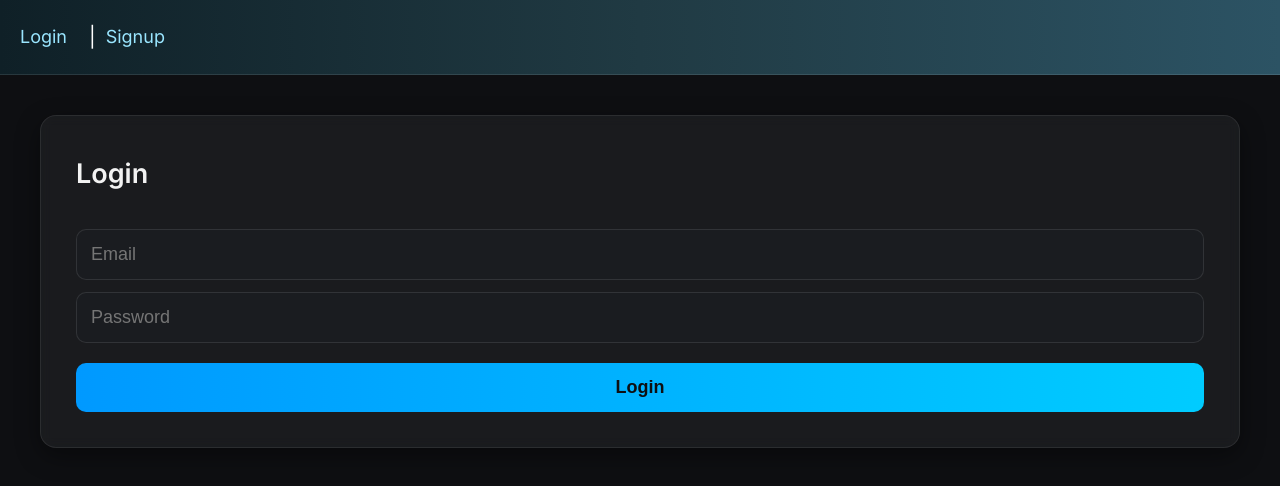
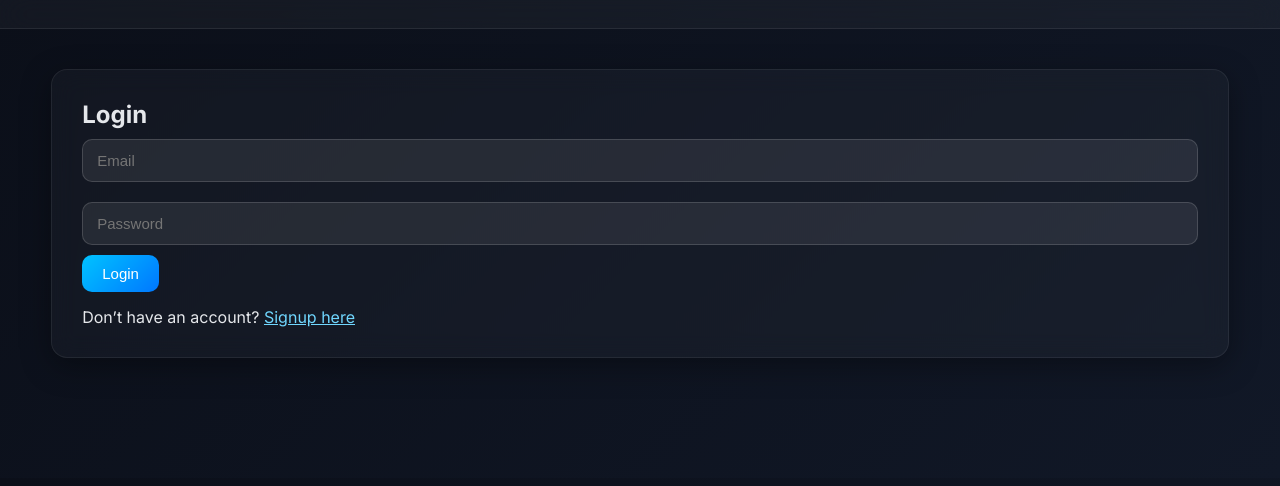
Before and after one commit to hrutanshu09/store-rating-platform, a React (Create React App) app in the folder frontend/: page /login in a window 1280 px wide. Shown: the top 486 px of the page. Built offline with nearby package versions, Linux system fonts and the light colour scheme.

Commit message:
Improved Frontend

```diff
--- a/frontend/public/index.html
+++ b/frontend/public/index.html
@@ -3,7 +3,9 @@
   <head>
     <meta charset="utf-8" />
     <link rel="icon" href="%PUBLIC_URL%/favicon.ico" />
-    <link href="https://fonts.googleapis.com/css2?family=Inter:wght@300;400;600&display=swap" rel="stylesheet">
+    <link rel="preconnect" href="https://fonts.googleapis.com">
+    <link rel="preconnect" href="https://fonts.gstatic.com" crossorigin>
+    <link href="https://fonts.googleapis.com/css2?family=Inter:wght@300;400;500;600;700&family=Poppins:wght@300;400;500&display=swap" rel="stylesheet">
     <meta name="viewport" content="width=device-width, initial-scale=1" />
     <meta name="theme-color" content="#000000" />
     <meta
--- a/frontend/src/App.js
+++ b/frontend/src/App.js
@@ -11,6 +11,8 @@ import AdminUserDetails from "./pages/admin/AdminUserDetails";
 import UpdatePassword from "./pages/common/UpdatePassword";
 import AdminAddUser from "./pages/admin/AdminAddUser";
 import AdminAddStore from "./pages/admin/AdminAddStore";
+import WelcomePage from "./pages/WelcomePage";
+
 
 import ProtectedRoute from "./components/ProtectedRoute";
 import Navbar from "./components/Navbar";
@@ -21,6 +23,7 @@ export default function App() {
       <Navbar />
 
       <Routes>
+        <Route path="/" element={<WelcomePage />} />
 
         {/* Public */}
         <Route path="/login" element={<LoginPage />} />
--- a/frontend/src/components/Navbar.jsx
+++ b/frontend/src/components/Navbar.jsx
@@ -1,42 +1,59 @@
-import { Link, useNavigate } from "react-router-dom";
+import { Link, useNavigate, useLocation } from "react-router-dom";
 
 export default function Navbar() {
   const user = JSON.parse(localStorage.getItem("user") || "null");
   const navigate = useNavigate();
+  const location = useLocation();
 
   const logout = () => {
     localStorage.clear();
     navigate("/login");
   };
 
+  const active = (path) =>
+    location.pathname === path ? "active" : "";
+
   return (
     <nav>
-      {user ? (
+      {/* LEFT SIDE */}
+      <div style={{ display: "flex", alignItems: "center" }}>
+
+        {user && (
           <>
-          <span>Welcome, {user.name} ({user.role})</span>
-          {" | "}
-          {user.role === "USER" && <Link to="/stores">Stores</Link>}
-          {user.role === "OWNER" && <Link to="/owner/dashboard">Dashboard</Link>}
+            <span style={{ marginRight: 15 }}>
+              Welcome, {user.name} ({user.role})
+            </span>
+
+            {user.role === "USER" && (
+              <Link className={active("/stores")} to="/stores">Stores</Link>
+            )}
+
+            {user.role === "OWNER" && (
+              <Link className={active("/owner/dashboard")} to="/owner/dashboard">Dashboard</Link>
+            )}
+
             {user.role === "ADMIN" && (
               <>
-              <Link to="/admin/dashboard">Admin Dashboard</Link> |{" "}
-              <Link to="/admin/users">Users</Link> |{" "}
-              <Link to="/admin/stores">Stores</Link>|{" "}
-              <Link to="/admin/add-user">Add User</Link> |{" "}
-              <Link to="/admin/add-store">Add Store</Link> |{" "}
+                <Link className={active("/admin/dashboard")} to="/admin/dashboard">Dashboard</Link>
+                <Link className={active("/admin/users")} to="/admin/users">Users</Link>
+                <Link className={active("/admin/stores")} to="/admin/stores">Stores</Link>
+                <Link className={active("/admin/add-user")} to="/admin/add-user">Add User</Link>
+                <Link className={active("/admin/add-store")} to="/admin/add-store">Add Store</Link>
 
               </>
             )}
-          {" | "}
-          <Link to="/update-password">Change Password</Link>
-          {" | "}
-          <button onClick={logout}>Logout</button>
+            <Link className={active("/update-password")} to="/update-password">
+                  Change Password
+                </Link>
           </>
-      ) : (
-        <>
-          <Link to="/login">Login</Link> |{" "}
-          <Link to="/signup">Signup</Link>
-        </>
+        )}
+      </div>
+
+      {/* RIGHT SIDE */}
+      {user && (
+        <button className="logout-btn" onClick={logout}>
+          Logout
+        </button>
       )}
     </nav>
   );
--- a/frontend/src/pages/LoginPage.jsx
+++ b/frontend/src/pages/LoginPage.jsx
@@ -1,6 +1,8 @@
 import { useState } from "react";
 import axios from "../api/axiosClient";
 import { useNavigate } from "react-router-dom";
+import { Link } from "react-router-dom";
+
 
 export default function LoginPage() {
   const navigate = useNavigate();
@@ -40,6 +42,14 @@ export default function LoginPage() {
       /><br />
 
       <button onClick={submit}>Login</button>
+
+      <p style={{ marginTop: "15px" }}>
+        Don’t have an account?{" "}
+        <Link to="/signup" style={{ color: "#70d7ff" }}>
+        Signup here
+        </Link>
+      </p>
+
     </div>
   );
 }
--- /dev/null
+++ b/frontend/src/pages/WelcomePage.jsx
@@ -0,0 +1,26 @@
+import { Link } from "react-router-dom";
+
+export default function WelcomePage() {
+  return (
+    <div className="page-container" style={{ textAlign: "center" }}>
+      <h1 style={{ fontSize: "42px", marginBottom: "20px" }}>
+        Welcome to Store Rating Platform
+      </h1>
+
+      <p style={{ fontSize: "20px", maxWidth: "700px", margin: "0 auto 40px" }}>
+        Rate stores, manage users, and explore insights — all in one modern,
+        secure platform. Please login or create an account to continue.
+      </p>
+
+      <div style={{ display: "flex", justifyContent: "center", gap: "25px" }}>
+        <Link to="/login">
+          <button style={{ width: "200px" }}>Login</button>
+        </Link>
+
+        <Link to="/signup">
+          <button style={{ width: "200px" }}>Signup</button>
+        </Link>
+      </div>
+    </div>
+  );
+}
--- a/frontend/src/pages/admin/AdminAddStore.jsx
+++ b/frontend/src/pages/admin/AdminAddStore.jsx
@@ -15,8 +15,10 @@ export default function AdminAddStore() {
 
   const loadOwners = async () => {
     const res = await axios.get("/admin/users?role=OWNER");
-    setOwners(res.data);
+    console.log("OWNERS RESPONSE:", res.data);   // <----- ADD THIS
+    setOwners(res.data.data);   // or fix after we see response
   };
+
 
   const submit = async () => {
     try {
--- a/frontend/src/styles.css
+++ b/frontend/src/styles.css
@@ -1,176 +1,175 @@
-/* ------------------------------
-   CHATGPT-STYLE DARK THEME
---------------------------------*/
-
-/* Global Reset */
+/* -------- GLOBAL RESET -------- */
 * {
   margin: 0;
   padding: 0;
   box-sizing: border-box;
 }
 
-/* Body */
 body {
-  font-family: "Inter", sans-serif;
-  background: #0e0f12;
-  color: #e5e5e5;
-  font-size: 18px;
-  line-height: 1.7;
+  background: linear-gradient(135deg, #0b0f19, #111827);
+  color: #e5e7eb;
+  font-family: "Inter", "Poppins", sans-serif;
+  padding-bottom: 80px;
 }
 
-/* Gradient Navbar — ChatGPT style */
-nav {
-  background: linear-gradient(90deg, #0f2027, #203a43, #2c5364);
-  padding: 20px;
-  color: white;
-  font-size: 20px;
-  display: flex;
-  align-items: center;
-  flex-wrap: wrap;
-  gap: 10px;
-  border-bottom: 1px solid rgba(255,255,255,0.1);
+/* -------- PAGE CONTAINER -------- */
+.page-container {
+  max-width: 1200px;
+  width: 92%;
+  margin: 40px auto;
+  padding: 30px;
+  background: rgba(255, 255, 255, 0.03);
+  backdrop-filter: blur(12px);
+  border-radius: 16px;
+  border: 1px solid rgba(255,255,255,0.07);
+  box-shadow: 0 8px 30px rgba(0,0,0,0.35);
+  animation: fadeIn 0.5s ease;
 }
 
-/* Navbar links */
-nav a {
-  color: #9ae6ff;
-  font-size: 18px;
-  text-decoration: none;
-  margin-right: 12px;
-  transition: 0.2s ease;
+/* Fade Animation */
+@keyframes fadeIn {
+  from { opacity: 0; transform: translateY(10px); }
+  to { opacity: 1; transform: translateY(0); }
 }
 
-nav a:hover {
-  color: #e8faff;
-  text-shadow: 0 0 6px rgba(150, 220, 255, 0.5);
-}
-
-/* Page Container — Glassmorphic card */
-.page-container {
-  width: 100%;
-  max-width: 1200px;
-  margin: 40px auto;
-  background: rgba(255, 255, 255, 0.05);
-  backdrop-filter: blur(6px);
-  padding: 35px;
-  border-radius: 16px;
-  border: 1px solid rgba(255, 255, 255, 0.08);
-  box-shadow: 0px 8px 25px rgba(0, 0, 0, 0.4);
-}
-
-/* Headings */
-h1, h2, h3 {
-  margin-bottom: 20px;
-  font-weight: 600;
-  color: #f2f2f2;
-}
-
-/* Inputs + Select Fields */
+/* -------- INPUTS -------- */
 input, select {
   width: 100%;
-  padding: 14px;
-  font-size: 18px;
+  padding: 12px 14px;
+  margin: 10px 0;
+  background: rgba(255,255,255,0.08);
+  border: 1px solid rgba(255,255,255,0.15);
   border-radius: 10px;
-  border: 1px solid rgba(255,255,255,0.1);
-  margin-top: 12px;
-  background: #1a1c20;
   color: white;
+  font-size: 15px;
   transition: 0.2s ease;
 }
 
 input:focus, select:focus {
-  border-color: #00bcd4;
   outline: none;
-  box-shadow: 0 0 10px rgba(0, 188, 212, 0.4);
+  border-color: #00c3ff;
+  box-shadow: 0 0 8px #00c3ff55;
 }
 
-/* Buttons — Neon, modern */
+/* -------- BUTTONS -------- */
 button {
-  width: 100%;
-  padding: 14px;
-  margin-top: 20px;
-  font-size: 18px;
-  font-weight: 600;
-  background: linear-gradient(90deg, #0099ff, #00ccff);
-  color: #0e0f12;
+  padding: 10px 20px;
+  background: linear-gradient(135deg, #00c3ff, #0077ff);
   border: none;
   border-radius: 10px;
+  color: white;
+  font-size: 15px;
   cursor: pointer;
-  transition: 0.25s ease;
+  transition: 0.2s ease;
 }
 
 button:hover {
-  background: linear-gradient(90deg, #00ccff, #0099ff);
-  transform: translateY(-2px);
-  box-shadow: 0 6px 20px rgba(0, 188, 212, 0.4);
+  transform: scale(1.05);
+  box-shadow: 0 0 12px #00c3ff88;
 }
 
-/* Tables */
+/* -------- NAVBAR -------- */
+nav {
+  position: sticky;
+  top: 0;
+  z-index: 100;
+  background: rgba(255,255,255,0.04);
+  backdrop-filter: blur(16px);
+  padding: 14px 30px;
+  display: flex;
+  justify-content: space-between;
+  align-items: center;
+  border-bottom: 1px solid rgba(255,255,255,0.08);
+}
+
+nav a {
+  margin-right: 22px;
+  color: #cbd5e1;
+  text-decoration: none;
+  font-size: 15px;
+  transition: 0.2s;
+}
+
+nav a:hover {
+  color: #00cfff;
+  text-shadow: 0 0 8px #00cfff;
+}
+
+/* Active route highlight (optional) */
+nav a.active {
+  color: #00cfff;
+  font-weight: 600;
+}
+
+/* Logout Button */
+.logout-btn {
+  padding: 8px 16px;
+  background: #ef4444;
+  border-radius: 8px;
+  font-size: 14px;
+  transition: 0.2s ease;
+}
+.logout-btn:hover {
+  background: #dc2626;
+  transform: scale(1.05);
+}
+
+/* -------- TABLES -------- */
 table {
   width: 100%;
   border-collapse: collapse;
-  margin-top: 25px;
-  background: rgba(255,255,255,0.05);
-  border-radius: 12px;
-  overflow: hidden;
+  margin-top: 20px;
 }
 
-table th, table td {
-  padding: 15px;
-  border-bottom: 1px solid rgba(255,255,255,0.08);
-  font-size: 18px;
+thead {
+  background: rgba(255,255,255,0.06);
 }
 
-table th {
-  background: rgba(255,255,255,0.08);
-  font-weight: 600;
+th, td {
+  padding: 14px;
+  text-align: left;
 }
 
-table tr:hover {
-  background: rgba(255,255,255,0.07);
+tbody tr:hover {
+  background: rgba(255,255,255,0.05);
 }
 
+table, th, td {
+  border-bottom: 1px solid rgba(255,255,255,0.08);
+}
+
+/* -------- SORT BUTTON -------- */
 .sort-btn {
   display: inline-flex;
   justify-content: center;
   align-items: center;
-
-  width: 22px;      /* FIXED SIZE */
-  height: 22px;     /* FIXED SIZE */
-
-  margin-left: 8px;
-
-  background: rgba(255,255,255,0.08);
-  border: 1px solid rgba(255,255,255,0.1);
+  width: 22px;
+  height: 22px;
+  background: rgba(255,255,255,0.12);
+  backdrop-filter: blur(6px);
   border-radius: 50%;
-
-  font-size: 13px;  /* FIXED FONT SIZE */
-  line-height: 1;   /* PREVENT TEXT EXPANDING THE CIRCLE */
-  cursor: pointer;
-
-  transition: background 0.2s ease, border 0.2s ease, transform 0.2s ease;
+  margin-left: 6px;
+  font-size: 13px;
+  transition: 0.2s ease;
 }
 
-th {
-  white-space: nowrap; /* PREVENT HEADER WRAP */
+.sort-btn:hover {
+  background: rgba(0,255,255,0.25);
+  transform: scale(1.1);
 }
 
-th:hover .sort-btn {
-  background: rgba(255,255,255,0.18);
-  border-color: rgba(255,255,255,0.3);
+select, option {
+  background: rgba(255, 255, 255, 0.12);
+  color: #e5e7eb;
 }
 
-
-.sort-btn:hover {
-  transform: scale(1.1);
-  background: rgba(0, 200, 255, 0.28);
-  border-color: rgba(0, 200, 255, 0.6);
+option {
+  background: #1f2937 !important;   /* dark gray */
+  color: #f8fafc !important;         /* white text */
 }
 
-.sort-btn {
-  flex-shrink: 0;   /* do not allow shrinking */
+select:focus {
+  outline: none;
+  border-color: #00c3ff;
+  box-shadow: 0 0 8px #00c3ff55;
 }
-
-th {
-  padding: 12px 18px !important;
-}
```
Also changed, not shown: frontend/src/pages/SignupPage.jsx (+10 -0 lines), 1 other file (tests, documents, lock files or other folders). Lines whose indentation alone changed are shown as unchanged.
